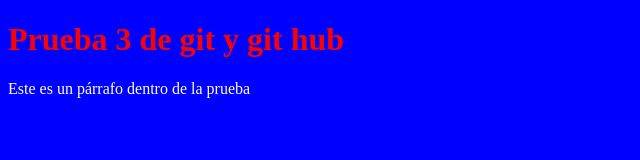
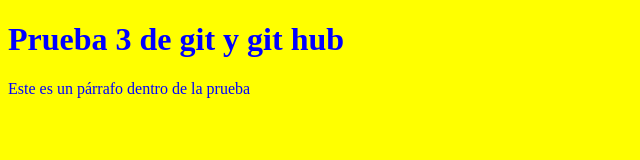
Before and after one commit to damiannodarse/practica3, a plain HTML site: page index.html in a window 1280 px wide. Shown: the whole page, without its empty margins (0-640 px from the left). Drawn offline with Linux system fonts and the light colour scheme.

Commit message:
Acá comienza la versión 2

```diff
--- a/css/estilos.css
+++ b/css/estilos.css
@@ -1,7 +1,7 @@
 body{
-  background-color: blue;
-  color: white;
+  background-color: yellow;
+  color: blue;
 }
 h1{
-  color: red;
+  color: blue;
 }
```
